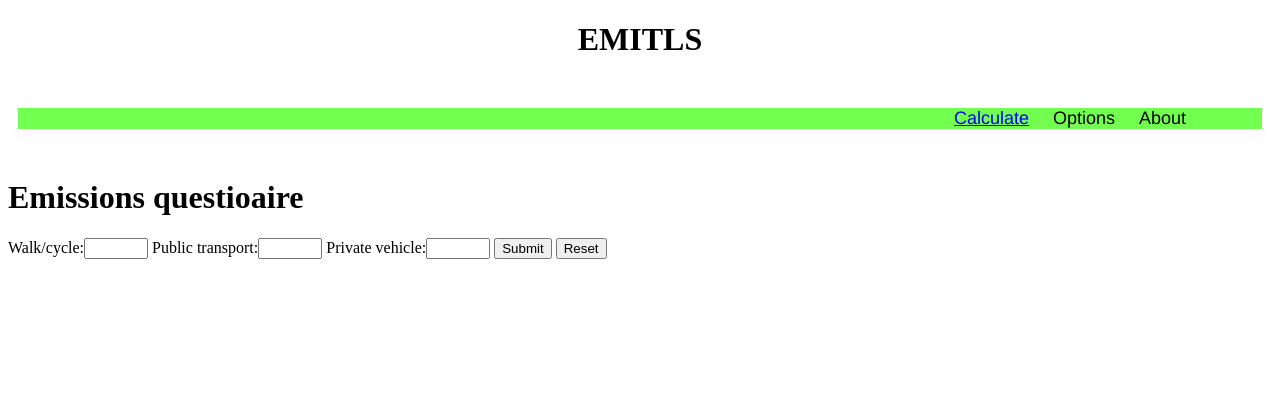
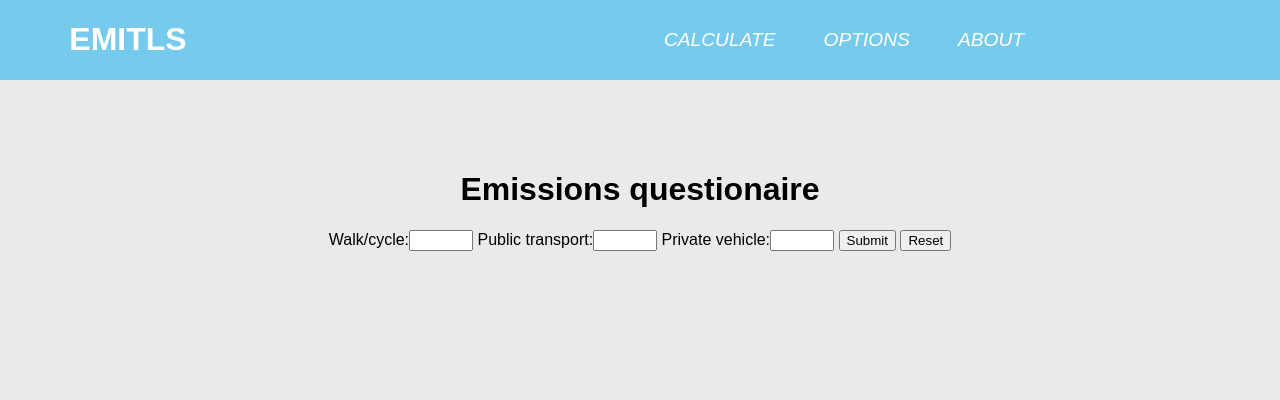
Before and after one commit to FJTDL/emitls, a Django app: page /calculator in a window 1280 px wide. Shown: the top 400 px of the page. Run offline with Django 3.2, Linux system fonts and the light colour scheme.

Commit message:
Majorly reworked CSS using the stylesheet co-developed by Callum

```diff
--- a/emitls/emission_calculator/static/emission_calculator/styles.css
+++ b/emitls/emission_calculator/static/emission_calculator/styles.css
@@ -1,35 +1,144 @@
-/* General rules */
+:root{
+	--bluebackground:#76cbed;
+	--mainbackground:#eaeaea;
+}
 
-li {
-  display: inline;
+body{
+    margin:0;
+    background:var(--mainbackground);
+    font-family: 'Work Sans', sans-serif;
+    font-weight:400;
+}
+
+
+
+header{
+	background: var(--bluebackground);
+	text-align:center;
+	position:fixed;
+  z-index: 999;
+	width:100%;
+}
+
+nav{
+	position: absolute;
+	text-align:left;
+	top:100%;
+	left:0;
+	background:var(--bluebackground);
+	width: 100%;
+	transform: scale(1, 0);
+	transform-origin:top;
+	transition: transform 300ms ease-in-out;
+}
+
+nav ul{
+	margin:0;
+	padding:0;
+	list-style: none;
+}
+
+nav li{
+	margin-bottom:1em;
+	margin-left:1em
+}
+
+nav a{
+	color: white;
+	text-decoration: none;
+	font-size:1.2rem;
+	text-transform: uppercase;
+	opacity:0;
+	transition: opacity 150ms ease-in-out;
+}
+
+nav a:hover{
+	color:#000;
+}
+
+@media screen and (min-width:1150px) {
+	header{
+		display:grid;
+		grid-template-columns: 1fr auto minmax(600px, 3fr) 1fr;
+	}
+
+	nav{
+		all: unset;
+		grid-column:3/span 1;
+		display:flex;
+		justify-content: flex-end;
+		align-items: center;
+	}
+	nav ul{
+		display:flex;
+	}
+	nav li{
+		margin-left:3em;
+		margin-bottom:0;
+	}
+	nav a{
+		opacity: 1;
+		position:relative;
+	}
+	nav a::before{
+		content: '';
+		display:block;
+		height: 5px;
+		background:black;
+		position:absolute;
+		top:-.75em;
+		left:0;
+		right:0;
+		transform:scale(0,1);
+		transition: transform ease-in-out 250ms;
+	}
+	nav a:hover::before{
+		transform: scale(1,1);
+	}
+}
+
+/* Centers elements to the middle of page */
+.center {
+	margin: auto;
+	width: 90%;
+	padding: 10px;
+	text-align: center;
+}
+
+/* Stops the paragraphs from looking like shit */
+p {
+	font-family: 'Work sans', sans-serif;
+	font-weight: bold;
+	text-align: center;
+}
+
+ul {
+	text-align: center;
+	font-family: 'Work sans', sans-serif;
+	font-style: italic;
+}
+
+#uploadpos {
+	margin: auto;
+	width: 60%;
+	padding: 150px;
+}
+
+#scorepos {
+	margin: auto;
+	width: 60%;
+	padding: 100px;
+	border: 5px solid #000;
+	width:fit-content;
+	transform: translate(0, 30%);
+}
+
+#hill {
+  width: 100%;
+  height: auto;
 }
 
 a {
-  font-size: large;
-  font-family: 'Franklin Gothic Medium', 'Arial Narrow', Arial, sans-serif;
-  position: relative;
-  left: 400px;
-  margin-left: 20px;
-
+  text-decoration: none;
+  color: white;
 }
-
-nav {
-  background-color: #73FF50;
-  margin: 50px 10px;
-}
-
-/* Class rules */
-
-.centre {
-  text-align: center;
-}
-
-/*.nav_bar {
-
-} */
-
-/* ID rules */
-#hills {
-  width: 1000px;
-  margin: 0 auto;
-}
--- a/emitls/emission_calculator/templates/emission_calculator/base.html
+++ b/emitls/emission_calculator/templates/emission_calculator/base.html
@@ -8,7 +8,7 @@
   </head>
   <body>
     <header class="centre">
-      <h1>EMITLS</h1>
+      <h1><a href="{% url 'home' %}">EMITLS</a></h1>
       <nav id="nav" class="nav_bar">
         <ul>
           <li><a href="{% url 'calculate' %}" >Calculate</a></li>
--- a/emitls/emission_calculator/templates/emission_calculator/home.html
+++ b/emitls/emission_calculator/templates/emission_calculator/home.html
@@ -1,7 +1,7 @@
 {% extends './base.html' %}
 {% load static %}
 {% block content %}
-  <div class="centre">
-    <img id="hills" src="{% static '../static/images/hills.jpg' %}" alt="home" />
-  </div>
+
+  <img id="hills" src="{% static '../static/images/hills.jpg' %}" alt="home" />
+
 {% endblock %}
--- a/emitls/emission_calculator/templates/emission_calculator/score.html
+++ b/emitls/emission_calculator/templates/emission_calculator/score.html
@@ -4,7 +4,7 @@
 {% block content %}
 
 <div class="center" id="uploadpos">
-  <h1>Emissions questioaire</h1>
+  <h1>Emissions questionaire</h1>
 
   <FORM METHOD="post">
     {% csrf_token %}
```
